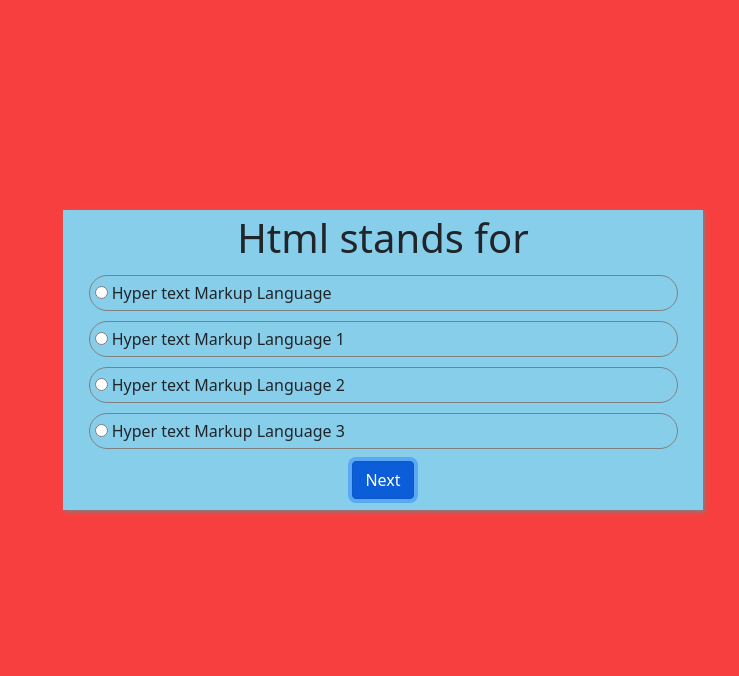
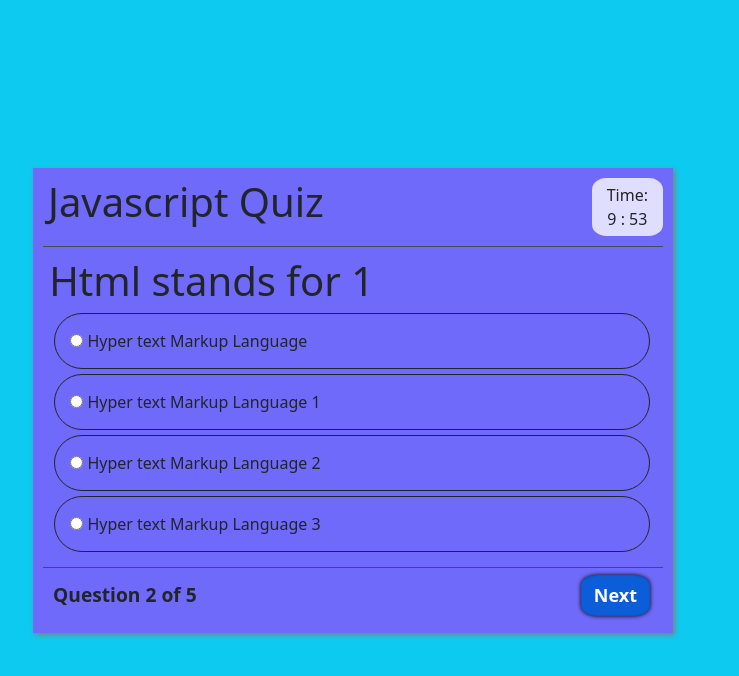
Before and after one commit to Smkhizar7/Quiz-App, a plain HTML site: page quiz.html in a window 1280 px wide. Both pictures are taken after a click on the button "Next". Shown: the whole page, without its empty margins (287-1026 px from the left). Drawn offline with nearby package versions, Linux system fonts and the light colour scheme.

Commit message:
Add some functions

```diff
--- a/app.js
+++ b/app.js
@@ -1,132 +1,165 @@
-var obj = {
-    question1 : {
-        question : "Html stands for",
-        option1 : "Hyper text Markup Language",
-        option2 : "Hyper text Markup Language 1",
-        option3 : "Hyper text Markup Language 2",
-        option4 : "Hyper text Markup Language 3",
-        ans : "Hyper text Markup Language"
+var questions = [
+    {
+        question: "Html stands for",
+        option1: "Hyper text Markup Language",
+        option2: "Hyper text Markup Language 1",
+        option3: "Hyper text Markup Language 2",
+        option4: "Hyper text Markup Language 3",
+        ans: "ans1"
     },
-    question2 : {
-        question : "Html stands for 1",
-        option1 : "Hyper text Markup Language",
-        option2 : "Hyper text Markup Language 1",
-        option3 : "Hyper text Markup Language 2",
-        option4 : "Hyper text Markup Language 3",
-        ans : "Hyper text Markup Language"
+    {
+        question: "Html stands for 1",
+        option1: "Hyper text Markup Language",
+        option2: "Hyper text Markup Language 1",
+        option3: "Hyper text Markup Language 2",
+        option4: "Hyper text Markup Language 3",
+        ans: "ans3"
     },
-    question3 : {
-        question : "Html stands for 2",
-        option1 : "Hyper text Markup Language",
-        option2 : "Hyper text Markup Language 1",
-        option3 : "Hyper text Markup Language 2",
-        option4 : "Hyper text Markup Language 3",
-        ans : "Hyper text Markup Language"
+    {
+        question: "Html stands for 2",
+        option1: "Hyper text Markup Language",
+        option2: "Hyper text Markup Language 1",
+        option3: "Hyper text Markup Language 2",
+        option4: "Hyper text Markup Language 3",
+        ans: "ans2"
     },
-    question4 : {
-        question : "Html stands for 3",
-        option1 : "Hyper text Markup Language",
-        option2 : "Hyper text Markup Language 1",
-        option3 : "Hyper text Markup Language 2",
-        option4 : "Hyper text Markup Language 3",
-        ans : "Hyper text Markup Language"
+    {
+        question: "Html stands for 3",
+        option1: "Hyper text Markup Language",
+        option2: "Hyper text Markup Language 1",
+        option3: "Hyper text Markup Language 2",
+        option4: "Hyper text Markup Language 3",
+        ans: "ans4"
     },
-    question5 : {
-        question : "Html stands for 4",
-        option1 : "Hyper text Markup Language",
-        option2 : "Hyper text Markup Language 1",
-        option3 : "Hyper text Markup Language 2",
-        option4 : "Hyper text Markup Language 3",
-        ans : "Hyper text Markup Language"
+    {
+        question: "Html stands for 4",
+        option1: "Hyper text Markup Language",
+        option2: "Hyper text Markup Language 1",
+        option3: "Hyper text Markup Language 2",
+        option4: "Hyper text Markup Language 3",
+        ans: "ans2"
     }
-}
-var username = document.getElementById('username');
-var password = document.getElementById('password');
+]
+var body = document.getElementById('body');
+let uName = document.getElementById('username');
+var pass = document.getElementById('password');
 var question = document.getElementById('ques');
 var option1 = document.getElementById('option1');
 var option2 = document.getElementById('option2');
 var option3 = document.getElementById('option3');
 var option4 = document.getElementById('option4');
-var opt1 = document.getElementById('opt1');
-var opt2 = document.getElementById('opt2');
-var opt3 = document.getElementById('opt3');
-var opt4 = document.getElementById('opt4');
-var next = document.getElementById('next');
-// var score = document.getElementById('score');
+var nextBtn = document.getElementById('nextBtn');
+var questionNo = document.getElementById('currentNo');
+var totalquestions = document.getElementById('totalNo');
+var minutes = document.getElementById('min');
+var seconds = document.getElementById('sec');
+var quizbox = document.getElementById('quiz');
+var mainbox = document.getElementById('main');
+totalquestions.innerHTML = questions.length;
+var questionCount = 0;
+var marks = 0;
 // function login(){
-//     if(username === "smkhizar"){
-//         if(password === 123){
+//     if(name === "smkhizar"){
+//         if(pass === 123){
 //             login.className += "";
 //         }
 //     }
 
 // }
-
-// var i;
-// var score = 0;
-function quiz(){
-    // i = 1;
-    question.innerHTML = obj.question1.question;
-    option1.innerHTML = obj.question1.option1;
-    option2.innerHTML = obj.question1.option2;
-    option3.innerHTML = obj.question1.option3;
-    option4.innerHTML = obj.question1.option4;
+function check(){
+    var opt1 = document.getElementById('ans1');
+    var opt2 = document.getElementById('ans2');
+    var opt3 = document.getElementById('ans3');
+    var opt4 = document.getElementById('ans4');
+    console.log(questions[questionCount].ans);
+    switch(questions[questionCount].ans){
+        case "ans1":
+            console.log(opt1.checked);
+            if(opt1.checked){
+                marks++;
+            }
+            break;
+        case "ans2":
+            console.log(opt2.checked);
+            if(opt2.checked){
+                marks++;
+            }
+                break;
+        case "ans3":
+            console.log(opt3.checked);
+            if(opt3.checked){
+                marks++;
+            }
+            break;
+        case "ans4":
+            if(opt4.checked){
+                marks++;
+            }
+            break;
+    }
 }
-function next(){
-    alert("Correct Answer!");
-
-    // if(opt1.checked){
-    //     if(option1.innerHTML === obj.question1.ans){
-    //         alert("Correct Answer!");
-    //     }
-    // }
-    // switch(i){
-    //     case 1:
-
-    //         question.innerHTML = obj.question2.question;
-    //         option1.innerHTML = obj.question2.option1;
-    //         option2.innerHTML = obj.question2.option2;
-    //         option3.innerHTML = obj.question2.option3;
-    //         option4.innerHTML = obj.question2.option4;
-    // score.innerHTML = score;
-    //         break;
-    //     case 2:
-    //         question.innerHTML = obj.question3.question;
-    //         option1.innerHTML = obj.question3.option1;
-    //         option2.innerHTML = obj.question3.option2;
-    //         option3.innerHTML = obj.question3.option3;
-    //         option4.innerHTML = obj.question3.option4;
-    // score.innerHTML = score;
-
-    //         break;
-    //     case 3:
-    //         question.innerHTML = obj.question4.question;
-    //         option1.innerHTML = obj.question4.option1;
-    //         option2.innerHTML = obj.question4.option2;
-    //         option3.innerHTML = obj.question4.option3;
-    //         option4.innerHTML = obj.question4.option4;
-    // score.innerHTML = score;
-
-    //         break;
-    //     case 4:
-    //         question.innerHTML = obj.question5.question;
-    //         option1.innerHTML = obj.question5.option1;
-    //         option2.innerHTML = obj.question5.option2;
-    //         option3.innerHTML = obj.question5.option3;
-    //         option4.innerHTML = obj.question5.option4;
-    // score.innerHTML = score;
-
-    //         break;
-    // }
-    // i++;
+function start() {
+    mainbox.innerHTML = '<h1>Quiz Application</h1><div class="login" id="login"><button onclick="text()" class="btn-primary btn">Start Quiz</button></div>';
 }
-var sec = 00;
-var min = 10;
-var a = setInterval(() => {
-    if(sec === 0){
-        min--;
-        sec = 60;
+function text(){
+    mainbox.setAttribute('class','hidden');
+    quizbox.setAttribute('class','col-6 quiz');
+}
+function timer() {
+    var sec = 00;
+    var min = 10;
+    var a = setInterval(function () {
+        if (sec === 0) {
+            --min;
+            sec = 60;
+        }
+        --sec;
+        if (min === 00 && sec === 00) {
+            clearInterval(a);
+            submit();
+        }
+        minutes.innerHTML = min;
+        seconds.innerHTML = sec;
+        // console.log(min,sec);
+    }, 1000);
+}
+function quiz() {
+    var questionList = questions[questionCount];
+    question.innerHTML = questionList.question;
+    option1.innerHTML = questionList.option1;
+    option2.innerHTML = questionList.option2;
+    option3.innerHTML = questionList.option3;
+    option4.innerHTML = questionList.option4;
+    timer();
+    questionNo.innerHTML = (questionCount + 1);
+}
+function submit() {
+    check();
+    quizbox.setAttribute('class', 'resultBox');
+    var greeting;
+    if (marks >= 3) {
+        greeting = "Congratulations ";
     }
-    sec--;
-}, 1000);
-console.log(a);
+    else {
+        greeting = "Sorry ";
+    }
+    quizbox.innerHTML = '<div class="header"><div><h1>Result</h1></div></div><div class="result">' + greeting + '</br>Your score is ' + marks + '</div>';
+}
+function nextQuestion() {
+    check();
+    if (questionCount < questions.length) {
+        questionCount++;
+        var questionList = questions[questionCount];
+        question.innerHTML = questionList.question;
+        option1.innerHTML = questionList.option1;
+        option2.innerHTML = questionList.option2;
+        option3.innerHTML = questionList.option3;
+        option4.innerHTML = questionList.option4;
+        questionNo.innerHTML = (questionCount + 1);
+        if (questionCount === questions.length - 1) {
+            nextBtn.innerHTML = "Submit";
+            nextBtn.setAttribute('onclick', 'submit()');
+        }
+    }
+}
+quiz();
--- a/quiz.html
+++ b/quiz.html
@@ -11,27 +11,52 @@
         integrity="sha384-+0n0xVW2eSR5OomGNYDnhzAbDsOXxcvSN1TPprVMTNDbiYZCxYbOOl7+AMvyTG2x" crossorigin="anonymous">
 </head>
 
-<body onload="quiz()">
-    <div class="col-6 quiz">
+<body>
+    <div class="col-6 quiz" id="quiz">
+        <div class="header">
+            <div>
+                <h1>Javascript Quiz</h1>
+            </div>
+            <div class="timer">
+                <span class="text">
+                    Time:
+                </span>
+                <span class="time">
+                    <span id="min">10</span>
+                     :
+                    <span id="sec">00</span>
+                </span>
+            </div>
+        </div>
+        <div class="content">
             <h1 id="ques"></h1>
             <div class="option">
-            <input type="radio" name="option" id="opt1">
-            <label for="opt1" id="option1"></label>
+                <input type="radio" name="option" id="ans1">
+                <label for="ans1" id="option1"></label>
             </div>
             <div class="option">
-            <input type="radio" name="option" id="opt2">
-            <label for="opt2" id="option2"></label>
+                <input type="radio" name="option" id="ans2">
+                <label for="ans2" id="option2"></label>
             </div>
             <div class="option">
-            <input type="radio" name="option" id="opt3">
-            <label for="opt3" id="option3"></label>
+                <input type="radio" name="option" id="ans3">
+                <label for="ans3" id="option3"></label>
             </div>
             <div class="option">
-            <input type="radio" name="option" id="opt4">
-            <label for="opt4" id="option4"></label>
+                <input type="radio" name="option" id="ans4">
+                <label for="ans4" id="option4"></label>
+            </div>
+        </div>
+        <div class="footer">
+            <div class="questionNo">
+                Question
+                <span id="currentNo"></span>
+                 of
+                <span id="totalNo"></span>
             </div>
             <div class="btn">
-            <button class="btn btn-primary" onclick="next()">Next</button>
+                <button class="btn btn-primary" onclick="nextQuestion()" id="nextBtn">Next</button>
+            </div>
         </div>
     </div>
 
--- a/style.css
+++ b/style.css
@@ -1,42 +1,107 @@
 body{
-    background-color: rgb(248, 63, 63) !important;
+    width: 100vw;
+    background-color: var(--bs-info) !important;
+    display: flex;
+    align-items: center !important;
+    height: 100vh;
+}
+.hidden{
+    display: none;
+}
+.show{
+    display: flex;
 }
 .main{
-    margin: 10px auto;
     padding: 10px;
-    height: 300px;
+    margin: 20px auto;
+    /* height: 70vh; */
+    display:flex;
+    flex-flow: wrap;
+    flex-direction: column;
+    justify-content: space-between;
+    align-items: center;
+    box-shadow: 2px 2px 5px grey;
+    background: #9f3dffad;
+    /* padding: 10px;
+    width: 40vw;
+    height: 50vh;
     display:flex;
     flex-direction: column;
     justify-content: center;
     align-items: center;
     box-shadow: 2px 2px 4px gray;
     position: absolute;
-    top: 150px;
-    left: 350px;
-    background-color: skyblue;
+    top: 25vh;
+    left: 30vw;
+    background-color: skyblue; */
 }
 .main h1,.main a{
     margin: 20px;
 }
 .quiz{
-    margin: 10px auto;
     padding: 10px;
-    height: 300px;
+    margin: 20px auto;
+    /* height: 70vh; */
     display:flex;
+    flex-flow: wrap;
     flex-direction: column;
+    justify-content: space-between;
+    align-items: center;
+    box-shadow: 2px 2px 5px grey;
+    background: #9f3dffad;
+}
+.resultBox{
+    padding: 10px;
+    margin: 20px auto;
+    /* height: 70vh; */
+    display:flex;
+    flex-flow: wrap;
+    flex-direction: column;
+    justify-content: space-between;
+    align-items: center;
+    box-shadow: 2px 2px 5px grey;
+    background: #9f3dffad;
+    font-size: 26px;
+}
+.header{
+    display: flex;
+    width: 100%;
+    flex-wrap: wrap;
+    padding-bottom: 10px;
+    border-bottom: 1px solid #4a4b4c;
+    flex-direction: row;
+    justify-content: space-between;
+}
+.header .timer{
+    flex-wrap: wrap;
+    flex-direction: column;
+    align-items: center;
     justify-content: center;
+    display: flex;
+    background: #ffffffc7;
+    padding: 5px 15px;
+    border-radius: 20%;
+}
+.header h1 {
+    margin-left: 5px;
+}
+.footer{
+    border-top: 1px solid #4a4b4c;
+    width: 100%;
+    display: flex;
+    flex-wrap: wrap;
+    flex-direction: row;
     align-items: center;
-    box-shadow: 2px 2px 4px gray;
-    position: absolute;
-    top: 200px;
-    left: 350px;
-    background-color: skyblue;
+    justify-content: space-between;
+    font-size: larger;
+    font-weight: 600;
 }
+
 .option{
-    width: 95%;
-    border: 1px solid gray;
+    width: 98%;
+    border: 1px solid var(--bs-dark);
     border-radius: 40px;
-    padding: 5px;
+    padding: 15px;
     margin: 5px;
 }
 .alert{
@@ -57,3 +122,23 @@ body{
     justify-content: end;
     align-items: flex-end;
 }
+.content {
+    width: 98%;
+    flex-wrap: wrap;
+    justify-content: center;
+    align-items: center;
+    margin: 10px 0px;
+}
+.questionNo {
+    margin-left: 10px;
+}
+button#nextBtn {
+    border-radius: 25%;
+    box-shadow: 0px 0px 4px black;
+    font-size: large;
+    font-weight: 600;
+}
+.option:hover {
+    cursor: pointer;
+    background: rgb(0 0 0 / 15%);
+}
```
Also changed, not shown: index.html (+51 -4 lines). Lines whose indentation alone changed are shown as unchanged.
